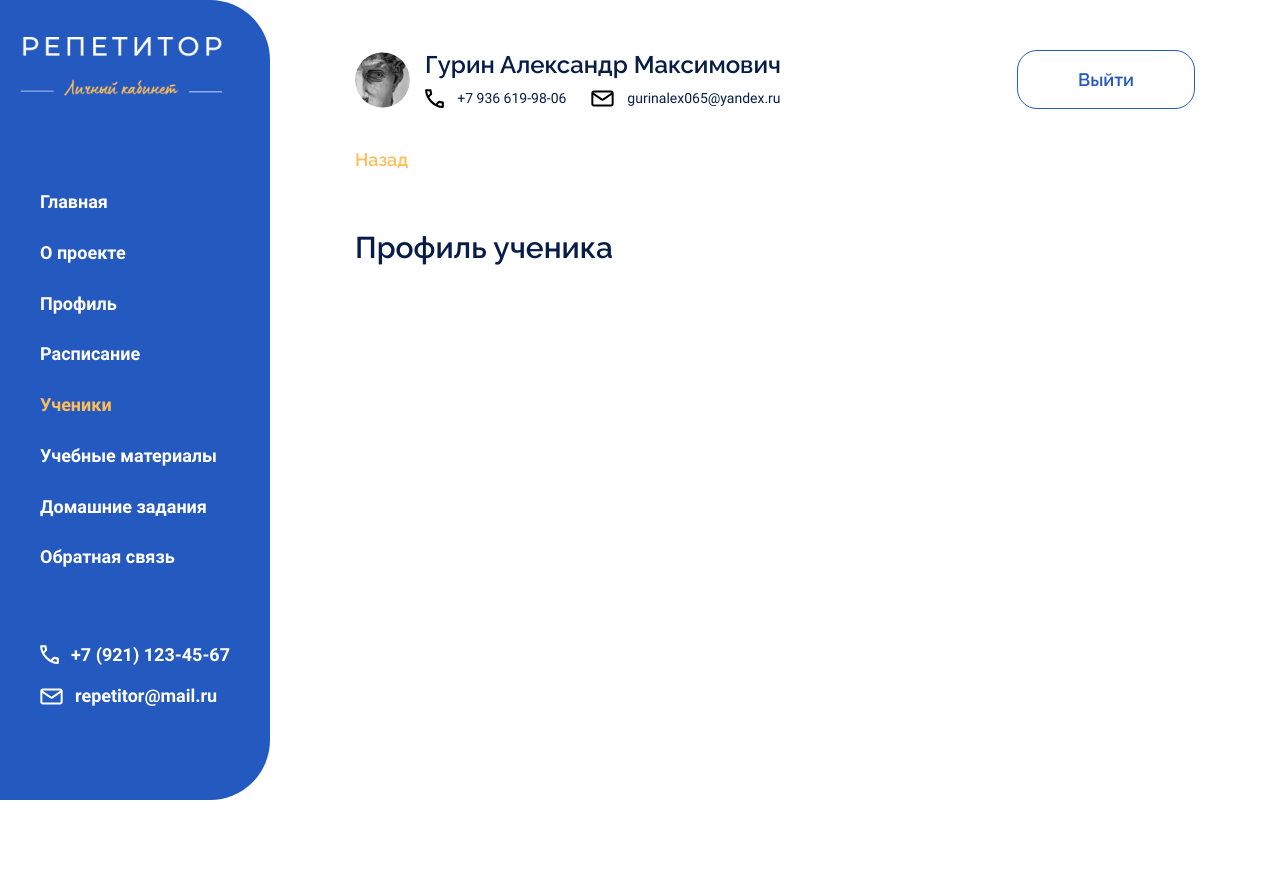
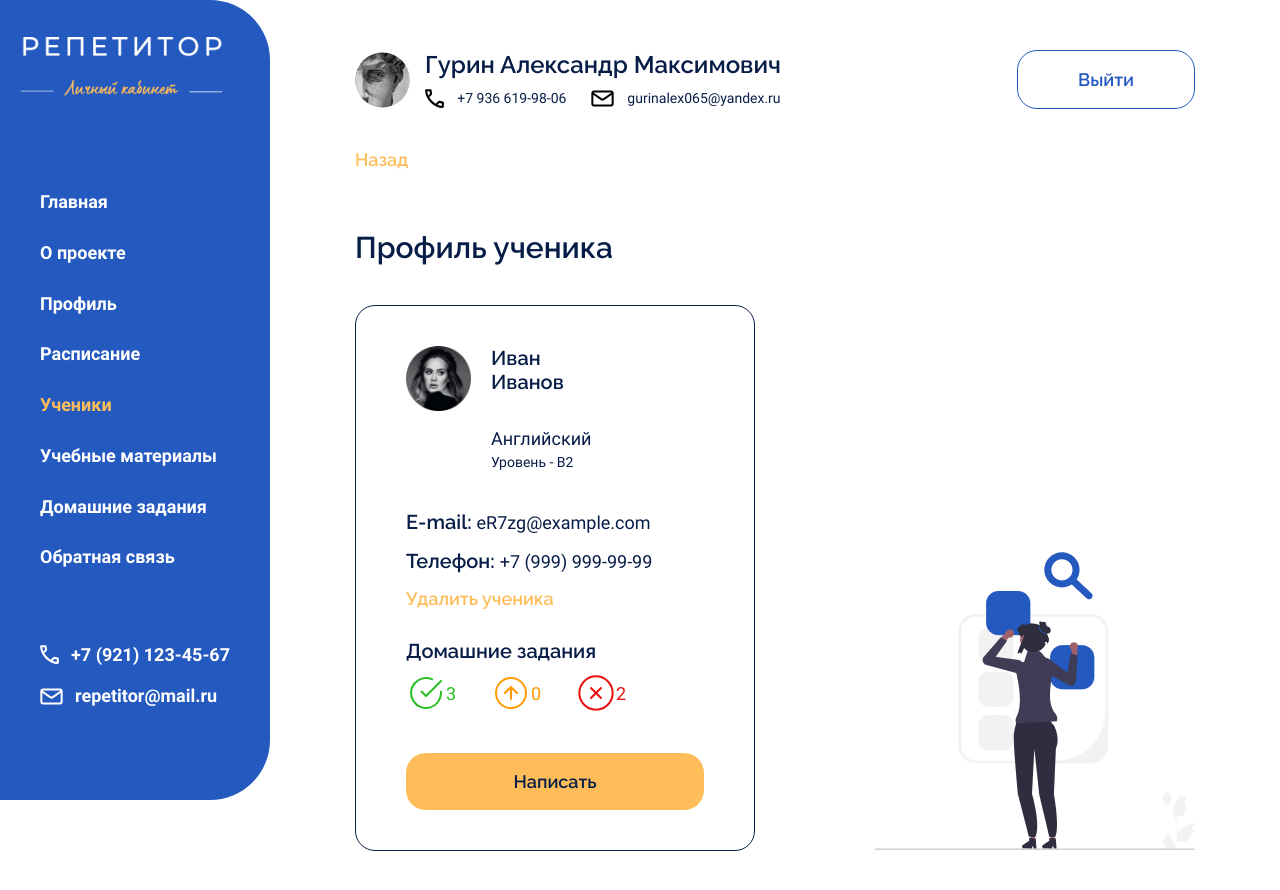
Before and after one commit to TutorOffice/TutorOffice-frontend, a React (Vite) app: page /students/student/1 in a window 1280 px wide. Shown: the top 890 px of the page. Before the commit the page ends 800 px from the top, so only its background shows below. Built offline with nearby package versions, Linux system fonts and the light colour scheme.

Commit message:
feat: добавил карточку профиля ученика

```diff
--- /dev/null
+++ b/src/components/userCardFull/UserCardFull.tsx
@@ -0,0 +1,90 @@
+import s from './UserCardFulll.module.css';
+
+import { btnClass, btnType, Button } from '../../shared/ui';
+import virtualStudentPhoto from '../../assets/images/virtual-student.png';
+import doneIcon from '../../assets/icons/status-true.svg';
+import arrowUpIcon from '../../assets/icons/arrow-up.svg';
+import toDoIcon from '../../assets/icons/status-false.svg';
+
+import { Link } from 'react-router-dom';
+import clsx from 'clsx';
+
+interface UserCardFullProps {
+  photo: string;
+  name: string;
+  email: string;
+  phone: string;
+  studentStatus?: boolean;
+  studentSubject?: string;
+  studentSubjectLevel?: string;
+  tutorSubject?: string;
+  isTutorials?: boolean;
+  homeWorkDone: number;
+  homeWorkArrowUp: number;
+  homeWorkToDo: number;
+}
+
+const UserCardFull: React.FC<UserCardFullProps> = ({
+  photo,
+  studentStatus,
+  name,
+  email,
+  phone,
+  studentSubject,
+  studentSubjectLevel,
+  homeWorkDone,
+  homeWorkArrowUp,
+  homeWorkToDo,
+}: UserCardFullProps) => {
+  const studentStatusClass = clsx({ [s.studentStatus]: !studentStatus });
+  return (
+    <div className={s.userCardFull}>
+      <div className={s.userCardFull__wrapper}>
+        <img
+          className={s.userCardFull__photo}
+          src={studentStatus ? photo : virtualStudentPhoto}
+          alt='Фото пользователя'
+        />
+        <div className={studentStatusClass}>
+          <p className={s.userCardFull__name}>
+            {name.split(' ')[0]}
+            <br />
+            {name.split(' ')[1]}
+            <br />
+            {name.split(' ')[2] || <br />}
+          </p>
+          {studentSubject && <p className={s.userCardFull__subject}>{studentSubject}</p>}
+          {studentSubjectLevel && <p>Уровень - {studentSubjectLevel}</p>}
+        </div>
+      </div>
+      <div className={s.userCardFull__contactItem}>
+        E-mail: <span>{email}</span>
+      </div>
+      <div className={s.userCardFull__contactItem}>
+        Телефон: <span>{phone}</span>
+      </div>
+      <Button type={btnType.button} variant={btnClass.common} className={s.userCardFull__button_common}>
+        Удалить ученика
+      </Button>
+      <div className={s.userCardFull__homeWorkTitle}>Домашние задания</div>
+      <div className={s.userCardFull__homeWorkStatusContainer}>
+        <p className={s.userCardFull__homeWorkStatusDone}>
+          <img className={s.userCardFull__homeWorkStatusIcon} src={doneIcon} alt='Done' /> {homeWorkDone}
+        </p>
+        <p className={s.userCardFull__homeWorkStatusArrowUp}>
+          <img className={s.userCardFull__homeWorkStatusIcon} src={arrowUpIcon} alt='ArrowUp' /> {homeWorkArrowUp}
+        </p>
+        <p className={s.userCardFull__homeWorkStatusToDo}>
+          <img className={s.userCardFull__homeWorkStatusIcon} src={toDoIcon} alt='ToDo' /> {homeWorkToDo}
+        </p>
+      </div>
+      <Link to='#' className={s.userCardFull__button_primary}>
+        <Button type={btnType.button} variant={btnClass.primary} className={s.userCardFull__button_primary}>
+          Написать
+        </Button>
+      </Link>
+    </div>
+  );
+};
+
+export default UserCardFull;
--- /dev/null
+++ b/src/components/userCardFull/UserCardFulll.module.css
@@ -0,0 +1,99 @@
+.userCardFull {
+  display: flex;
+  flex-direction: column;
+  align-items: flex-start;
+  padding: 40px 50px;
+  width: 400px;
+  min-width: 345px;
+  border: 1px solid var(--black);
+  border-radius: 20px;
+}
+
+.userCardFull__button_primary {
+  width: 100%;
+}
+
+.userCardFull__button_common {
+  margin-bottom: 30px;
+}
+
+.userCardFull__wrapper {
+  display: flex;
+  font-family: 'Roboto';
+  font-size: 14px;
+  font-weight: 400;
+  line-height: 16px;
+  margin-bottom: 40px;
+}
+
+.userCardFull__photo {
+  object-fit: cover;
+  margin-right: 20px;
+  width: 65px;
+  height: 65px;
+}
+
+.userCardFull__name,
+.userCardFull__contactItem,
+.userCardFull__homeWorkTitle {
+  font-family: 'Raleway';
+  font-size: 20px;
+  font-weight: 600;
+  line-height: 120%;
+}
+
+.userCardFull__name,
+.userCardFull__homeWorkTitle {
+  margin-bottom: 10px;
+}
+
+.userCardFull__contactItem {
+  margin-bottom: 15px;
+}
+
+.userCardFull__contactItem span {
+  font-family: 'Roboto';
+  font-size: 18px;
+  line-height: 117%;
+  font-weight: 400;
+}
+
+.userCardFull__subject {
+  font-size: 18px;
+  line-height: 117%;
+  margin-bottom: 5px;
+}
+
+.studentStatus {
+  color: var(--dark-gray);
+}
+
+.userCardFull__homeWorkStatusContainer {
+  display: flex;
+  align-items: center;
+  margin-bottom: 40px;
+  font-family: 'Roboto';
+  font-size: 18px;
+  line-height: 117%;
+  font-weight: 400;
+}
+
+.userCardFull__homeWorkStatusDone,
+.userCardFull__homeWorkStatusArrowUp,
+.userCardFull__homeWorkStatusToDo {
+  display: flex;
+  align-items: center;
+  width: 85px;
+}
+
+.userCardFull__homeWorkStatusDone {
+  color: var(--green);
+}
+
+.userCardFull__homeWorkStatusArrowUp {
+  color: var(--orange-pressed);
+}
+
+.userCardFull__homeWorkStatusToDo {
+  color: var(--red)
+}
--- a/src/pages/student/Student.module.css
+++ b/src/pages/student/Student.module.css
@@ -14,3 +14,11 @@
 .student__backButton {
   margin-bottom: 60px;
 }
+
+.student__info {
+  display: flex;
+  justify-content: space-between;
+  align-items: flex-end;
+  max-width: 915px;
+  gap: 25px;
+}
--- a/src/pages/student/Student.tsx
+++ b/src/pages/student/Student.tsx
@@ -1,9 +1,13 @@
 import s from './Student.module.css';
+import testStudents from './testStudents';
 
 import HeaderAuth from '@/components/headerAuth/HeaderAuth';
+import UserCardFull from '@/components/userCardFull/UserCardFull';
 import Layout from '@/components/layout/Layout';
+import studentImage from '@/assets/images/student.png';
+import { Button, btnClass, btnType } from '@/shared/ui';
 
-import { Button, btnClass, btnType } from '@/shared/ui';
+const stud = testStudents[0];
 
 const Student = () => {
   return (
@@ -13,6 +17,22 @@ const Student = () => {
         Назад
       </Button>
       <h2 className={s.student__title}>Профиль ученика</h2>
+      <div className={s.student__info}>
+        <UserCardFull
+          key={stud.id}
+          studentStatus={stud.activeStatus}
+          photo={stud.photo}
+          name={stud.name}
+          studentSubject={stud.studentSubject}
+          studentSubjectLevel={stud.studentSubjectLevel}
+          email={stud.email}
+          phone={stud.phone}
+          homeWorkDone={stud.homeWorkDone}
+          homeWorkArrowUp={stud.homeWorkArrowUp}
+          homeWorkToDo={stud.homeWorkToDo}
+        />
+        <img className={s.student__image} src={studentImage} alt='Профиль ученика' />
+      </div>
     </Layout>
   );
 };
--- /dev/null
+++ b/src/pages/student/testStudents.ts
@@ -0,0 +1,84 @@
+import testPhoto from '@/assets/images/test-student.jpg';
+
+const testStudents = [
+  {
+    id: 0,
+    activeStatus: true,
+    photo: testPhoto,
+    name: 'Иван Иванов',
+    studentSubject: 'Английский',
+    studentSubjectLevel: 'B2',
+    email: 'eR7zg@example.com',
+    phone: '+7 (999) 999-99-99',
+    homeWorkDone: 3,
+    homeWorkArrowUp: 0,
+    homeWorkToDo: 2,
+  },
+  {
+    id: 1,
+    activeStatus: true,
+    photo: testPhoto,
+    name: 'Петр Петров',
+    studentSubject: 'Английский',
+    studentSubjectLevel: 'A1',
+    email: 'eR7zg@example.com',
+    phone: '+7 (999) 999-99-99',
+    homeWorkDone: 3,
+    homeWorkArrowUp: 0,
+    homeWorkToDo: 2,
+  },
+  {
+    id: 2,
+    activeStatus: true,
+    photo: testPhoto,
+    name: 'Денис Денисов',
+    studentSubject: 'Английский',
+    studentSubjectLevel: 'B2',
+    email: 'eR7zg@example.com',
+    phone: '+7 (999) 999-99-99',
+    homeWorkDone: 3,
+    homeWorkArrowUp: 0,
+    homeWorkToDo: 2,
+  },
+  {
+    id: 3,
+    activeStatus: true,
+    photo: testPhoto,
+    name: 'Евгения Евгеньевна',
+    studentSubject: 'Английский',
+    studentSubjectLevel: 'A2',
+    email: 'eR7zg@example.com',
+    phone: '+7 (999) 999-99-99',
+    homeWorkDone: 3,
+    homeWorkArrowUp: 0,
+    homeWorkToDo: 2,
+  },
+  {
+    id: 4,
+    activeStatus: false,
+    photo: testPhoto,
+    name: 'Иван Иванов',
+    studentSubject: 'Китайский',
+    studentSubjectLevel: 'B2',
+    email: 'eR7zg@example.com',
+    phone: '+7 (999) 999-99-99',
+    homeWorkDone: 3,
+    homeWorkArrowUp: 0,
+    homeWorkToDo: 2,
+  },
+  {
+    id: 5,
+    activeStatus: false,
+    photo: testPhoto,
+    name: 'Семен Семенович',
+    studentSubject: 'Английский',
+    studentSubjectLevel: 'C1',
+    email: 'eR7zg@example.com',
+    phone: '+7 (999) 999-99-99',
+    homeWorkDone: 3,
+    homeWorkArrowUp: 0,
+    homeWorkToDo: 2,
+  },
+];
+
+export default testStudents;
```
Also changed, not shown: src/assets/images/student.png (added).
